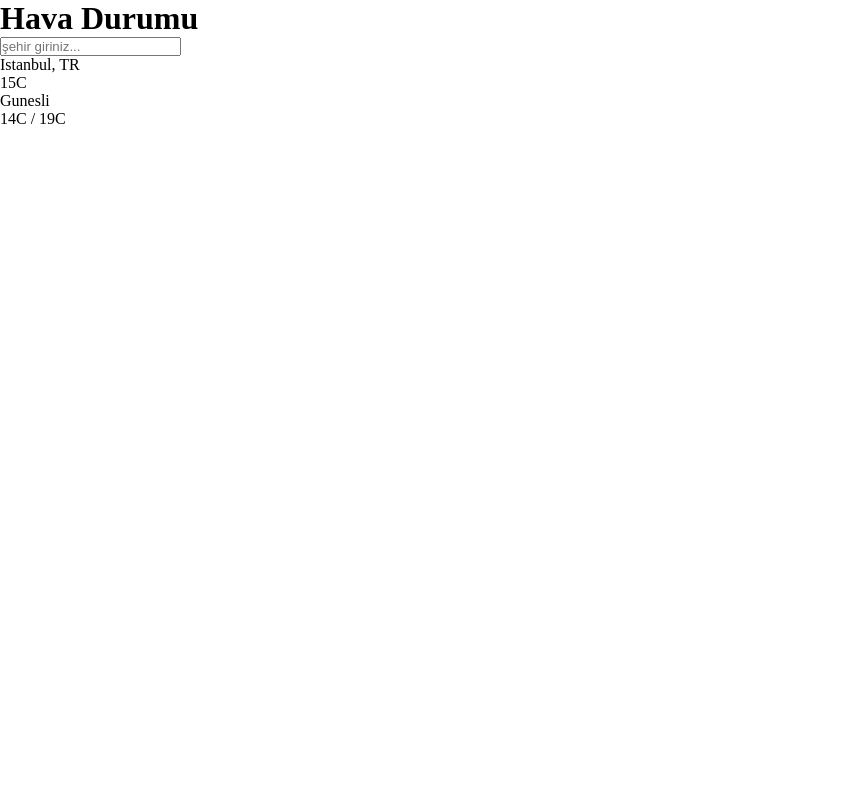
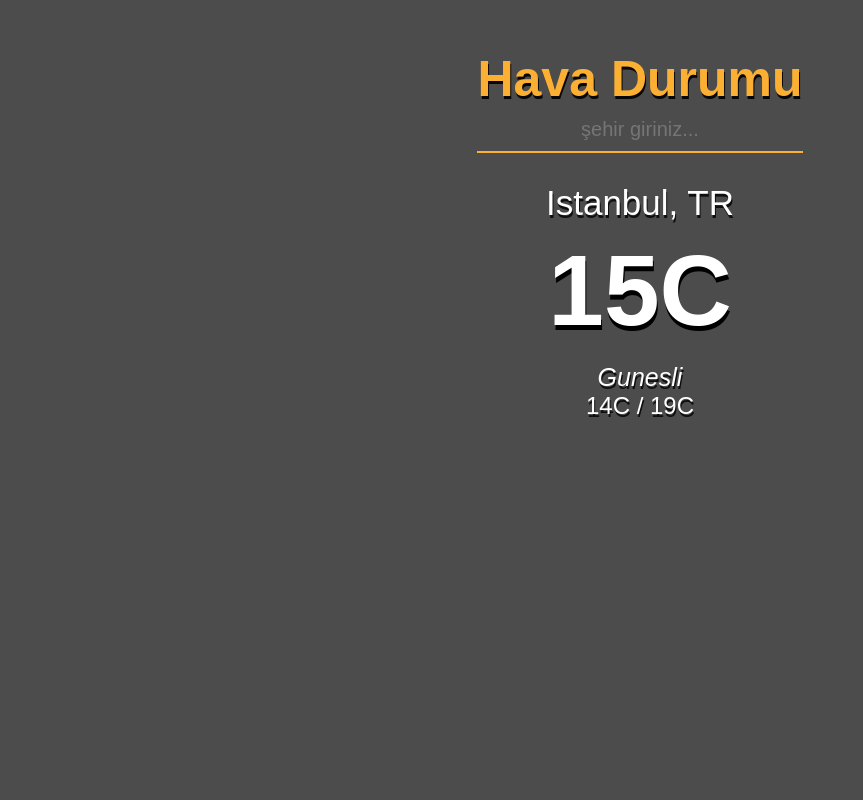
Before and after one commit to erenfndkk/WebTeknolojileriProjeOdev, a PHP site: page /HavaDurumuApi.html in a window 1280 px wide. Shown: the whole page, without its empty margins (0-863 px from the left). Run offline with PHP 8.4, Linux system fonts and the light colour scheme.

Commit message:
Update style.css

```diff
--- a/style.css
+++ b/style.css
@@ -402,3 +402,63 @@ background-color: rgba(0,0,0,0.8);
     left: 50px;
     margin: auto;
 }
+/*hava durumu api sayfası*/
+*{
+                 margin: 0;
+                 padding: 0;
+                 box-sizing: border-box;
+             }
+             body{
+                 font-family: 'montserrat', sans-serif;
+                 color: #fff;
+                 background-position: center;
+                 background-repeat: no-repeat;
+                 background-size: cover;
+                 height: 100vh;
+             }
+             .app{
+                 display: flex;
+                 flex-direction: column;
+                 align-items: center;
+                 text-align: center;
+                 background: rgba(0,0,0,.7);
+                 height: 100vh;
+             }
+             .header{ padding: 50px 20px 30px 20px;}
+             .header h1{
+                 font-size: 50px;
+                 color: #fbb034;
+                 text-shadow: 1px 3px rgba(0,0,0,.9);
+             }
+             .header input{
+                 width: 100%;
+                 padding: 10px;
+                 background: transparent;
+                 border: 0;
+                 outline: 0;
+                 border-bottom: 2px solid #fbb034;
+                 text-align: center;
+                 font-size: 20px;
+                 color: #f2f2f2;
+             }
+             .city{
+                 font-size: 35px;
+                 font-weight: 500;
+                 margin-bottom: 10px;
+                 text-shadow: 1px 3px rgba(0,0,0,.8);
+             }
+             .temp{
+                 font-size: 100px;
+                 font-weight: 700;
+                 margin-bottom: 15px;
+                 text-shadow: 1px 5px rgba(0,0,0,1);
+             }
+             .desc{
+                 font-size: 25px;
+                 font-style: italic;
+                 text-shadow: 1px 3px rgba(0,0,0,.8);
+             }
+             .minmax{
+                 font-size: 24px;
+                 text-shadow: 1px 3px rgba(0,0,0,.8);
+             }
```
